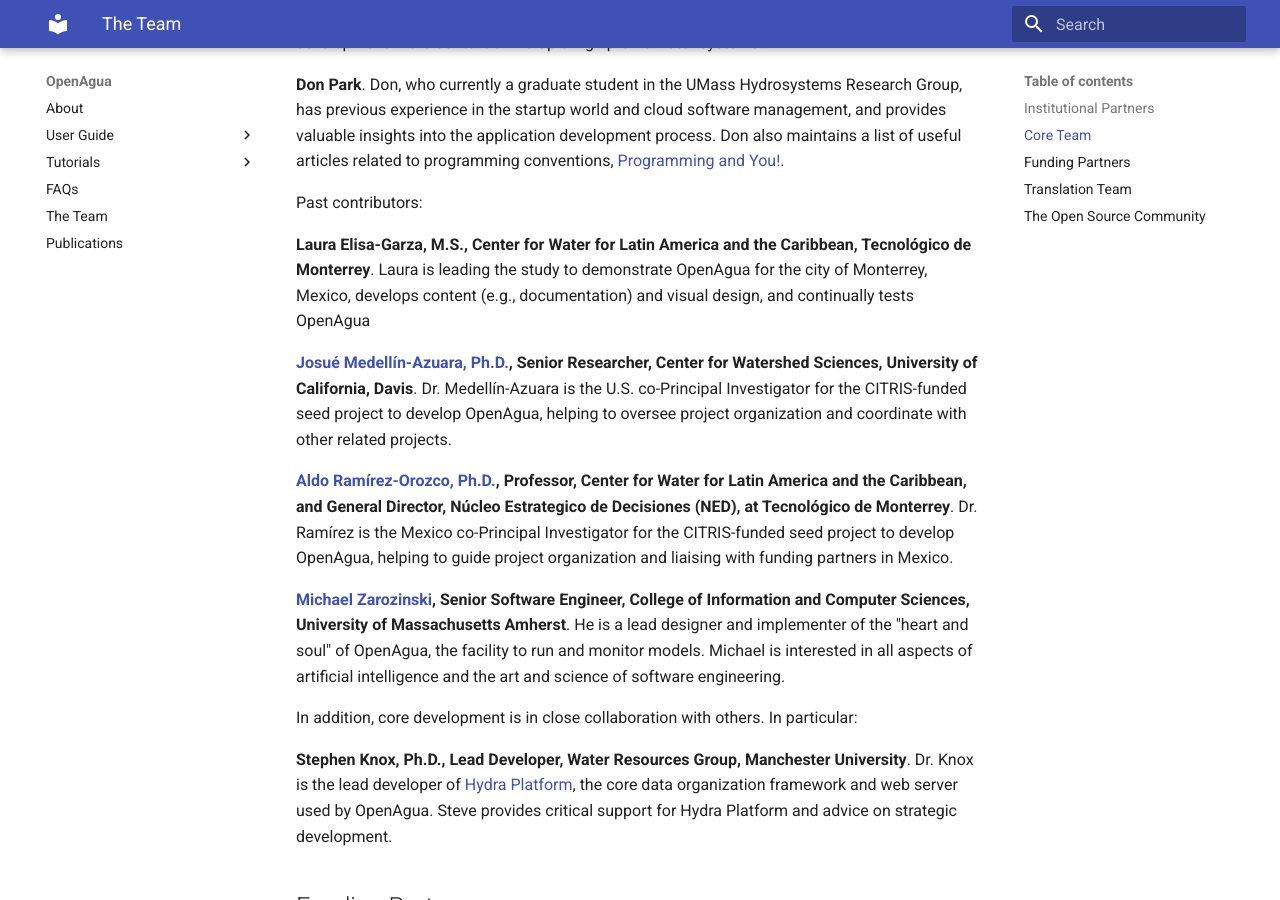
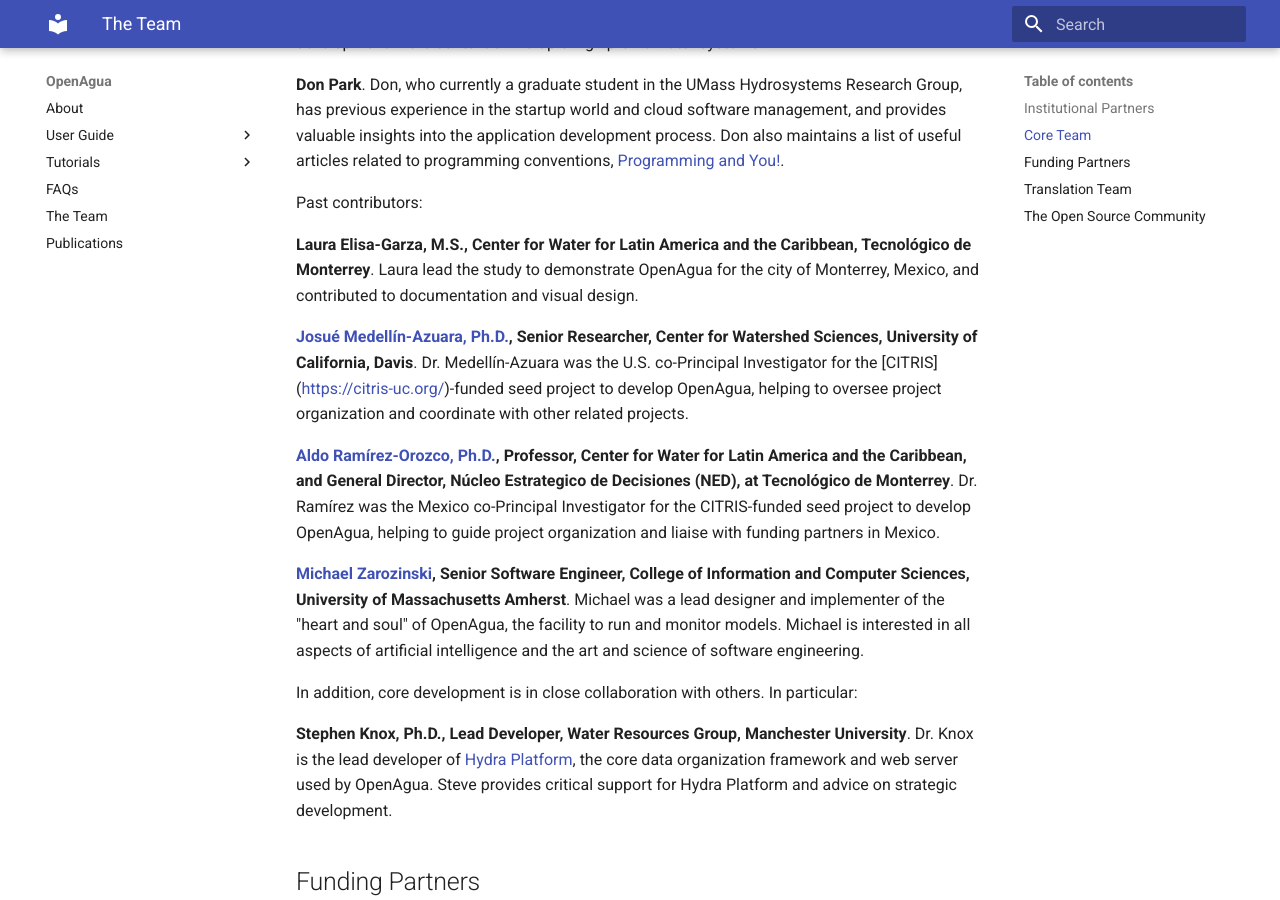
Before and after one commit to OpenAgua/openagua-documentation, an MkDocs documentation site: the page built from docs/learn-more/the-team.md, in a window 1280 px wide and 900 px high, scrolled down 837 px. Built offline with MkDocs 1.6.1 and Material for MkDocs 9.7.7, drawn with Linux system fonts in a browser that asks for light colours; old or Windows-style settings are respelled for this version of MkDocs.

Commit message:
GitBook: [master] one page modified

```diff
--- a/docs/learn-more/the-team.md
+++ b/docs/learn-more/the-team.md
@@ -26,13 +26,13 @@
 
 Past contributors:
 
-**Laura Elisa-Garza, M.S., Center for Water for Latin America and the Caribbean, Tecnológico de Monterrey**. Laura is leading the study to demonstrate OpenAgua for the city of Monterrey, Mexico, develops content \(e.g., documentation\) and visual design, and continually tests OpenAgua
+**Laura Elisa-Garza, M.S., Center for Water for Latin America and the Caribbean, Tecnológico de Monterrey**. Laura lead the study to demonstrate OpenAgua for the city of Monterrey, Mexico, and contributed to documentation and visual design.
 
-[**Josué Medellín-Azuara, Ph.D.**](https://watershed.ucdavis.edu/people/joshmd)**, Senior Researcher, Center for Watershed Sciences, University of California, Davis**. Dr. Medellín-Azuara is the U.S. co-Principal Investigator for the CITRIS-funded seed project to develop OpenAgua, helping to oversee project organization and coordinate with other related projects.
+[**Josué Medellín-Azuara, Ph.D.**](https://watershed.ucdavis.edu/people/joshmd)**, Senior Researcher, Center for Watershed Sciences, University of California, Davis**. Dr. Medellín-Azuara was the U.S. co-Principal Investigator for the \[CITRIS\]\([https://citris-uc.org/](https://citris-uc.org/)\)-funded seed project to develop OpenAgua, helping to oversee project organization and coordinate with other related projects.
 
-[**Aldo Ramírez-Orozco, Ph.D.**](http://www.centrodelagua.org/draldo.aspx)**, Professor, Center for Water for Latin America and the Caribbean, and General Director, Núcleo Estrategico de Decisiones \(NED\), at Tecnológico de Monterrey**. Dr. Ramírez is the Mexico co-Principal Investigator for the CITRIS-funded seed project to develop OpenAgua, helping to guide project organization and liaising with funding partners in Mexico.
+[**Aldo Ramírez-Orozco, Ph.D.**](http://www.centrodelagua.org/draldo.aspx)**, Professor, Center for Water for Latin America and the Caribbean, and General Director, Núcleo Estrategico de Decisiones \(NED\), at Tecnológico de Monterrey**. Dr. Ramírez was the Mexico co-Principal Investigator for the CITRIS-funded seed project to develop OpenAgua, helping to guide project organization and liaise with funding partners in Mexico.
 
-[**Michael Zarozinski**](https://www.cics.umass.edu/people/zarozinski-michael)**, Senior Software Engineer, College of Information and Computer Sciences, University of Massachusetts Amherst**. He is a lead designer and implementer of the "heart and soul" of OpenAgua, the facility to run and monitor models. Michael is interested in all aspects of artificial intelligence and the art and science of software engineering.
+[**Michael Zarozinski**](https://www.cics.umass.edu/people/zarozinski-michael)**, Senior Software Engineer, College of Information and Computer Sciences, University of Massachusetts Amherst**. Michael was a lead designer and implementer of the "heart and soul" of OpenAgua, the facility to run and monitor models. Michael is interested in all aspects of artificial intelligence and the art and science of software engineering.
 
 In addition, core development is in close collaboration with others. In particular:
 
```
